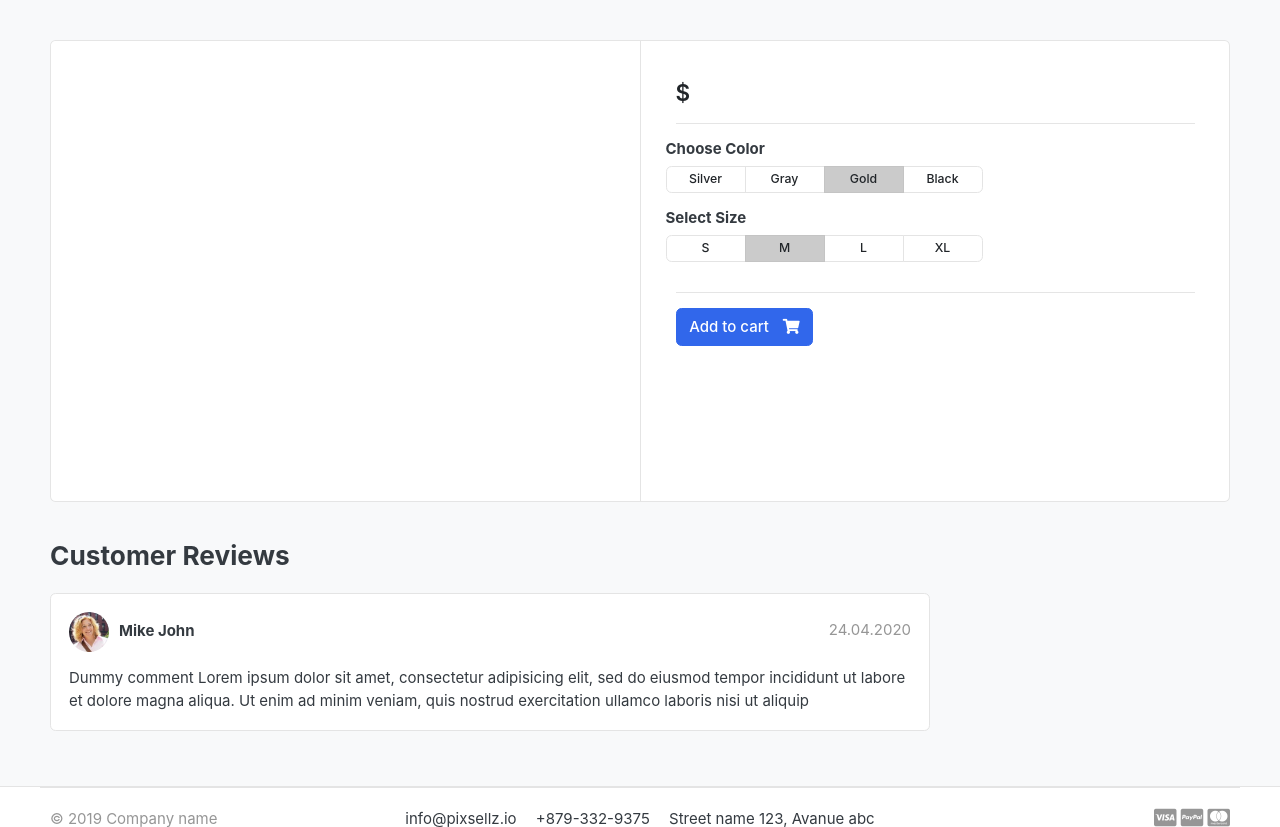
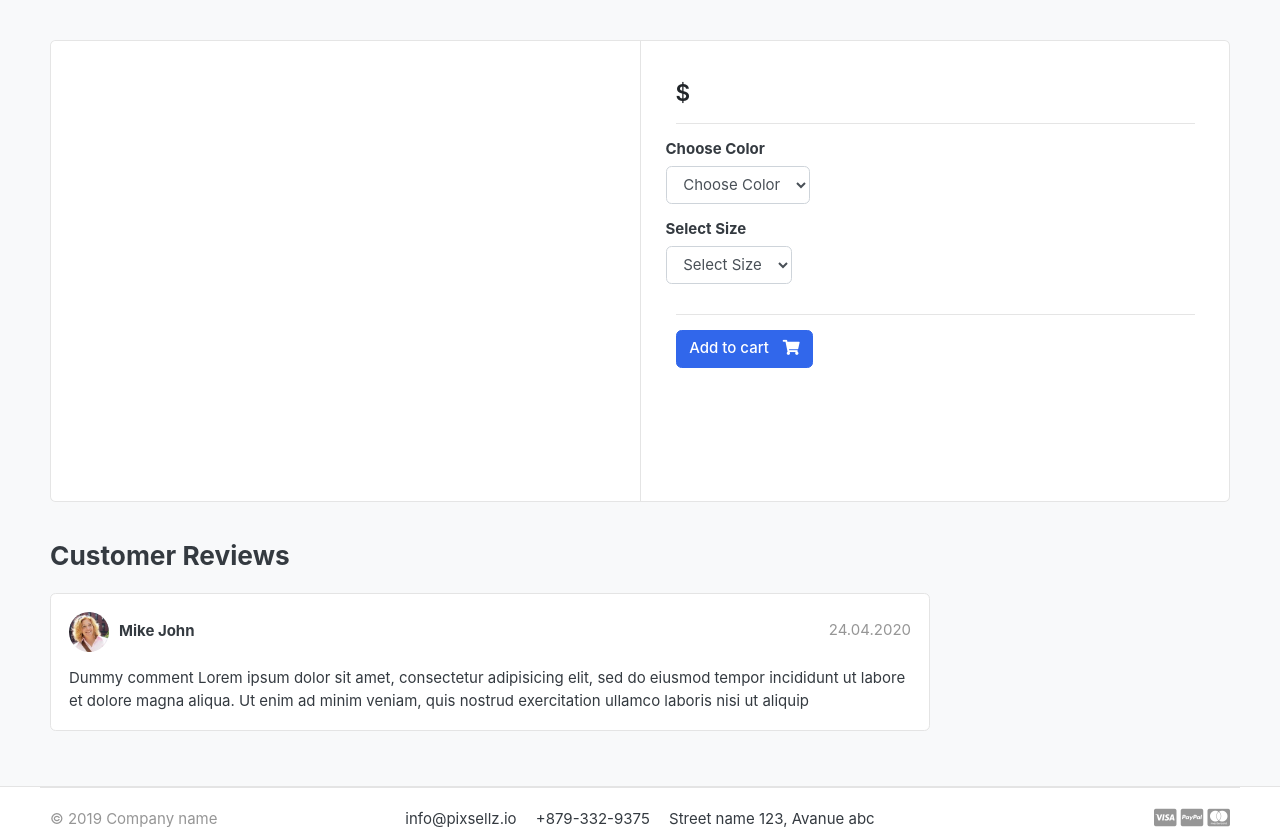
Before and after one commit to vsvarunmishra/django-ecommerce, a Django app: template templates/store/product-details.html in a window 1280 px wide. Shown: the part 118-945 px from the top of the page. Run offline with Django 3.2, Linux system fonts and the light colour scheme; the template is opened without the code that fills it, so the values that code supplies are empty; some libraries are stand-ins or nearby versions; some web fonts are replaced.

Commit message:
completed cart variations

```diff
--- a/carts/models.py
+++ b/carts/models.py
@@ -16,9 +16,10 @@ class CartItem(models.Model):
     cart      = models.ForeignKey(Cart,on_delete=models.CASCADE)
     quantity  = models.IntegerField()
     is_active = models.BooleanField(default=True)
+    variations = models.ManyToManyField(Variation,blank=True)
 
     def sub_total(self):
         return self.product.price * self.quantity
 
-    def __str__(self):
+    def __unicode__(self):
         return self.product
--- a/carts/views.py
+++ b/carts/views.py
@@ -36,6 +36,19 @@ def _cart_id(request):
 
 def add_cart(request,product_id):
     product = Product.objects.get(id=product_id)
+    product_variations = []
+    if request.method == 'POST':
+        for item in request.POST:
+            key = item
+            value = request.POST[key]
+            try:
+                variation = Variation.objects.get(product=product,variation_category__iexact=key,variation_value__iexact=value)
+                # print(variation)
+                product_variations.append(variation)
+            except:
+                pass
+
+
     try:
         cart = Cart.objects.get(cart_id=_cart_id(request)) #get the cart id by using _cart_id present in session
     except Cart.DoesNotExist:
@@ -44,16 +57,42 @@ def add_cart(request,product_id):
         )
         cart.save()
 
-    try:
-        cart_item = CartItem.objects.get(product=product,cart=cart)
-        cart_item.quantity +=1 #it'll increse the cart by 1
-        cart_item.save()
-    except CartItem.DoesNotExist:
+    is_cart_item_exist = CartItem.objects.filter(product=product,cart=cart).exists()
+
+
+    if is_cart_item_exist:
+        cart_item = CartItem.objects.filter(product=product,cart=cart)
+        ex_var_list = []
+        id = []
+        for item in cart_item:
+            existing_variation = item.variations.all()
+            ex_var_list.append(list(existing_variation))
+            id.append(item.id)
+
+        if product_variations in ex_var_list:
+            index = ex_var_list.index(product_variations)
+            item_id = id[index]
+            item = CartItem.objects.get(product=product,id=item_id)
+            item.quantity += 1
+            item.save()
+
+        else:
+            item = CartItem.objects.create(product=product,quantity=1,cart=cart)
+
+            if len(product_variations):
+                item.variations.clear()
+                item.variations.add(*product_variations)
+            # cart_item.quantity +=1 #it'll increse the cart by 1
+            item.save()
+    else:
         cart_item = CartItem.objects.create(
             product = product,
             cart = cart,
             quantity = 1
         )
+        if len(product_variations):
+            cart_item.variations.clear()
+            cart_item.variations.add(*product_variations)
         cart_item.save()
     return redirect('carts')
 
--- a/templates/store/product-details.html
+++ b/templates/store/product-details.html
@@ -19,6 +19,8 @@
                     </article> <!-- gallery-wrap .end// -->
                 </aside>
                 <main class="col-md-6 border-left">
+                    <form action="{% url 'add_cart' singleProduct.id %}" method="POST">
+                        {% csrf_token %}
                         <article class="content-body">
 
                             <h2 class="title"> {{ singleProduct.product_name }}</h2>
@@ -34,56 +36,34 @@
                             <div class="row">
                                 <div class="item-option-select">
                                     <h6>Choose Color</h6>
-                                <div class="btn-group btn-group-sm btn-group-toggle" data-toggle="buttons">
-                                    <label class="btn btn-light">
-                                        <input type="radio" name="radio_color"> Silver
-                                    </label>
-                                    <label class="btn btn-light">
-                                        <input type="radio" name="radio_color"> Gray
-                                    </label>
-                                    <label class="btn btn-light active">
-                                        <input type="radio" name="radio_color checked"> Gold
-                                    </label>
-                                    <label class="btn btn-light">
-                                        <input type="radio" name="radio_color"> Black
-                                    </label>
-                                </div>
+                                    <select class="form-control" required name="color" id="">
+                                        <option value="" disabled selected>Choose Color</option>
+                                        {% for i in singleProduct.variations.colors %}
+                                        <option value="{{ i.variation_value | lower }}">{{ i.variation_value | capfirst }}</option>
+                                        {% endfor %}
+                                    </select>
                                 </div>
                             </div> <!-- row.// -->
                             <div class="row">
                                 <div class="item-option-select">
                                     <h6>Select Size</h6>
-                                <div class="btn-group btn-group-sm btn-group-toggle" data-toggle="buttons">
-                                    <label class="btn btn-light">
-                                        <input type="radio" name="radio_color"> S
-                                    </label>
-                                    <label class="btn btn-light active">
-                                        <input type="radio" name="radio_color" checked> M
-                                    </label>
-                                    <label class="btn btn-light">
-                                        <input type="radio" name="radio_color"> L
-                                    </label>
-                                    <label class="btn btn-light">
-                                        <input type="radio" name="radio_color"> XL
-                                    </label>
-                                </div>
+                                    <select class="form-control" name="size" id="">
+                                        <option value="" disabled selected>Select Size</option>
+                                        {% for i in singleProduct.variations.sizes %}
+                                        <option value="{{ i.variation_value | lower }}">{{ i.variation_value | capfirst }}</option>
+                                        {% endfor %}
+                                    </select>
                                 </div>
                             </div> <!-- row.// -->
                             <hr>
                             {% if singleProduct.stock <= 0 %} <h5 class="text-danger">Out Of Stock</h5>
                                 {% else %}
-                            {% if in_cart %}
-                            <a href="" class="btn  btn-success"> <span class="text">Added to cart</span> <i
-                                    class="fas fa-check"></i> </a>
-                            <a href="{% url 'carts' %}" class="btn  btn-outline-primary"> <span class="text">View Cart</span> <i
-                                    class="fas fa-eye"></i> </a>
-                            {% else %}
-                            <a href="{% url 'add_cart' singleProduct.id %}" class="btn  btn-primary"> <span
-                                    class="text">Add to cart</span> <i class="fas fa-shopping-cart"></i> </a>
-                            {% endif %}
+                                <button type="submit" class="btn  btn-primary"> <span
+                                        class="text">Add to cart</span> <i class="fas fa-shopping-cart"></i> </button>
                                 {% endif %}
 
                         </article> <!-- product-info-aside .// -->
+                    </form>
                 </main> <!-- col.// -->
             </div> <!-- row.// -->
         </div> <!-- card.// -->
```
Also changed, not shown: carts/admin.py (+12 -2 lines), store/admin.py (+8 -1 lines), store/models.py (+26 -1 lines), templates/store/cart.html (+7 -1 lines), carts/migrations/0002_cartitem_variations.py (added), store/migrations/0002_variationmodel.py (added), store/migrations/0003_auto_20250806_2216.py (added), store/migrations/0004_auto_20250806_2217.py (added). Lines whose indentation alone changed are shown as unchanged.
